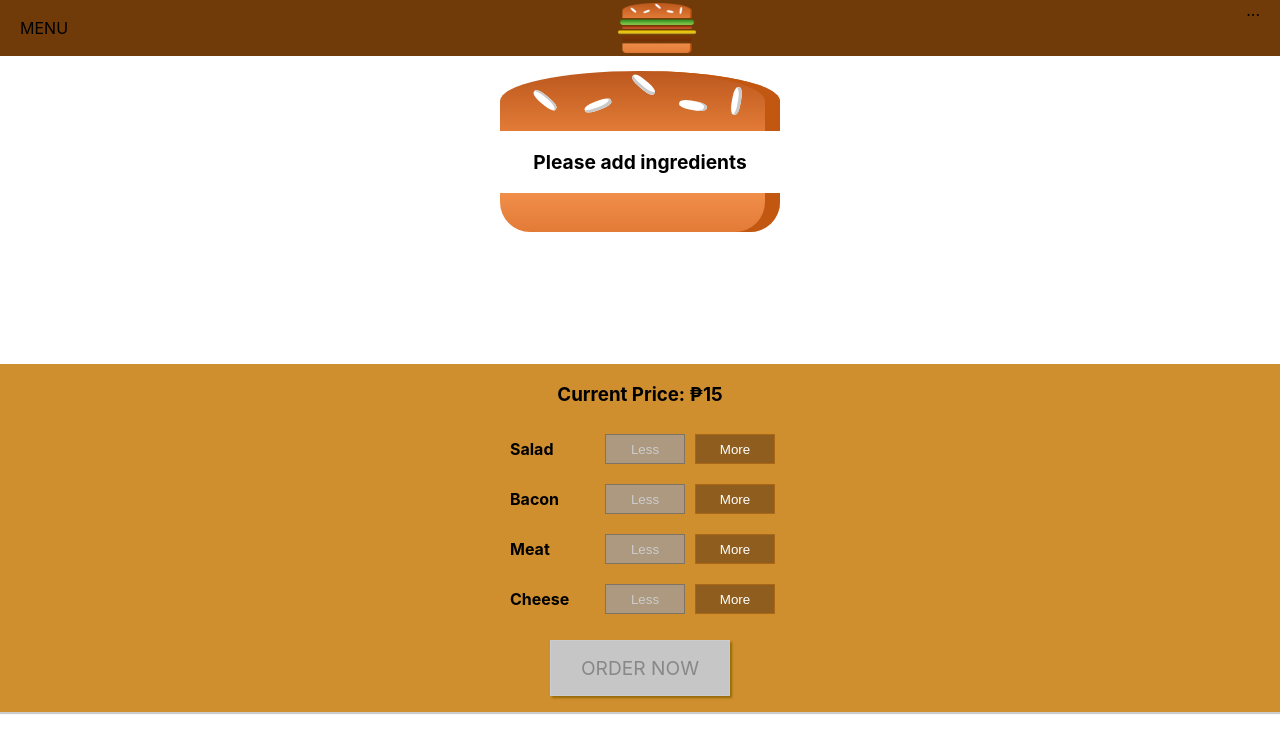
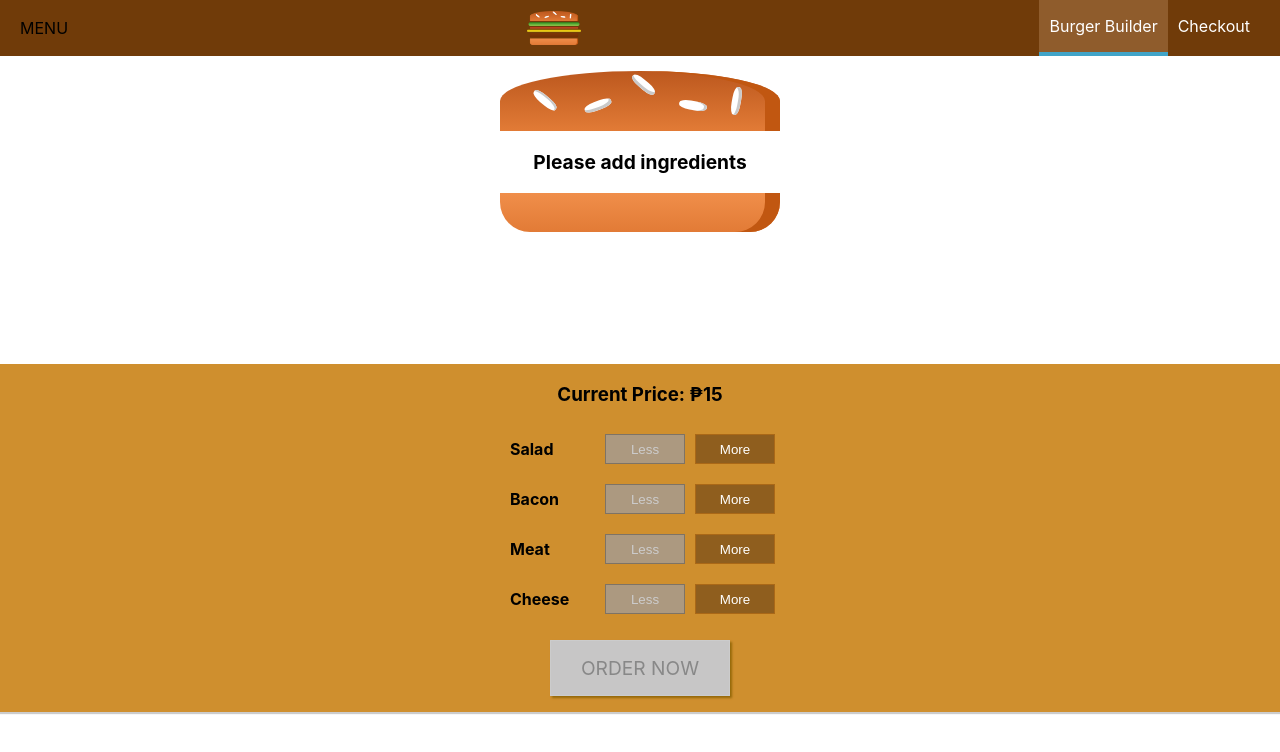
Before and after one commit to patrickDuque/BurgerBuilder, a React (Create React App) app: page / in a window 1280 px wide. Shown: the top 752 px of the page. Built offline with nearby package versions, Linux system fonts and the light colour scheme.

Commit message:
added side drawer for mobile

```diff
--- /dev/null
+++ b/src/components/DrawerToggle.jsx
@@ -0,0 +1,7 @@
+import React from 'react';
+
+export default props => (
+  <div onClick={props.click} id='DrawerToggle'>
+    MENU
+  </div>
+);
--- a/src/components/Layout.jsx
+++ b/src/components/Layout.jsx
@@ -1,12 +1,29 @@
-import React from 'react';
+import React, { useState } from 'react';
 import Aux from '../hoc/Auxilliary';
 import Toolbar from './Toolbar';
+import SideDrawer from './SideDrawer';
 
-export default props => (
+export default props => {
+  const [
+    sideDrawer,
+    setSideDrawer
+  ] = useState(false);
+
+  const closeSideDrawerHandler = () => {
+    setSideDrawer(false);
+  };
+
+  const showSideDrawerHandler = () => {
+    setSideDrawer(true);
+  };
+
+  return (
     <Aux>
       <div id='Layout'>
-      <Toolbar />
+        <Toolbar showSideDrawer={showSideDrawerHandler} open={sideDrawer} />
+        <SideDrawer closeSideDrawer={closeSideDrawerHandler} open={sideDrawer} />
         <main className='Content'>{props.children}</main>
       </div>
     </Aux>
   );
+};
--- a/src/components/Logo.jsx
+++ b/src/components/Logo.jsx
@@ -2,7 +2,7 @@ import React from 'react';
 import Logo from '../assets/images/burger-logo.png';
 
 export default props => (
-  <div id='Logo'>
+  <div id='Logo' style={{ height: props.height }}>
     <img src={Logo} alt='logo' />
   </div>
 );
--- /dev/null
+++ b/src/components/NavItems.jsx
@@ -0,0 +1,16 @@
+import React from 'react';
+
+export default props => {
+  return (
+    <ul id='NavItems'>
+      <li className='NavItem'>
+        <a className='active' href='/'>
+          Burger Builder
+        </a>
+      </li>
+      <li className='NavItem'>
+        <a href='/'>Checkout</a>
+      </li>
+    </ul>
+  );
+};
--- /dev/null
+++ b/src/components/SideDrawer.jsx
@@ -0,0 +1,25 @@
+import React from 'react';
+import Logo from './Logo';
+import NavItems from './NavItems';
+import BackDrop from './UI/Backdrop';
+import Aux from '../hoc/Auxilliary';
+
+export default props => {
+  let attachedClasses = 'Close';
+
+  if (props.open) {
+    attachedClasses = 'Open';
+  }
+
+  return (
+    <Aux>
+      <BackDrop show={props.open} remove={props.closeSideDrawer} />
+      <div id='SideDrawer' className={attachedClasses}>
+        <Logo height='11%' />
+        <nav>
+          <NavItems />
+        </nav>
+      </div>
+    </Aux>
+  );
+};
--- a/src/components/Toolbar.jsx
+++ b/src/components/Toolbar.jsx
@@ -1,10 +1,14 @@
 import React from 'react';
 import Logo from './Logo';
+import NavItems from './NavItems';
+import DrawerToggle from './DrawerToggle';
 
 export default props => (
   <header id='Toolbar'>
-    <div>MENU</div>
-    <Logo />
-    <nav>...</nav>
+    <DrawerToggle click={props.showSideDrawer} />
+    <Logo height='90%' />
+    <nav className='Desktop'>
+      <NavItems />
+    </nav>
   </header>
 );
--- a/src/scss/App.scss
+++ b/src/scss/App.scss
@@ -9,3 +9,5 @@
 @import './CustomButton.scss';
 @import './Toolbar.scss';
 @import './Logo.scss';
+@import './NavItems.scss';
+@import './SideDrawer.scss';
--- a/src/scss/Logo.scss
+++ b/src/scss/Logo.scss
@@ -1,6 +1,7 @@
 #Logo {
   box-sizing: border-box;
-  height: 90%;
+  height: 100%;
+  padding: 8px;
 
   img {
     height: 100%;
--- /dev/null
+++ b/src/scss/NavItems.scss
@@ -0,0 +1,60 @@
+#NavItems {
+  margin: 0;
+  padding: 0;
+  list-style: none;
+  display: flex;
+  align-items: center;
+  height: 100%;
+
+  .NavItem {
+    margin: 0;
+    box-sizing: border-box;
+    display: flex;
+    height: 100%;
+    width: auto;
+    align-items: center;
+
+    a {
+      color: white;
+      text-decoration: none;
+      height: 100%;
+      padding: 16px 10px;
+      border-bottom: 4px solid transparent;
+      box-sizing: border-box;
+      display: block;
+    }
+
+    a:hover,
+    a:active,
+    a.active {
+      background-color: #8f5c2c;
+      border-bottom: 4px solid #40a4c8;
+      color: white;
+    }
+  }
+}
+
+@media (max-width: 500px) {
+  #NavItems {
+    flex-flow: column;
+
+    .NavItem {
+      margin: 10px 0;
+      display: block;
+      width: 100%;
+
+      a {
+        color: #8f5c2c;
+        width: 100%;
+      }
+
+      a:hover,
+      a:active,
+      a.active {
+        border-bottom: none;
+        background-color: white;
+        color: #40a4c8;
+      }
+    }
+  }
+}
--- /dev/null
+++ b/src/scss/SideDrawer.scss
@@ -0,0 +1,27 @@
+#SideDrawer {
+  position: fixed;
+  width: 280px;
+  max-width: 70%;
+  height: 100%;
+  left: 0;
+  top: 0;
+  z-index: 200;
+  background-color: white;
+  padding: 32px 16px;
+  box-sizing: border-box;
+  transition: transform 0.3s ease-out;
+}
+
+.Open {
+  transform: translateX(0);
+}
+
+.Close {
+  transform: translateX(-100%);
+}
+
+@media (min-width: 500px) {
+  #SideDrawer {
+    display: none;
+  }
+}
--- a/src/scss/Toolbar.scss
+++ b/src/scss/Toolbar.scss
@@ -14,6 +14,13 @@
 
   nav {
     height: 100%;
-
   }
 }
+
+@media (max-width: 499px) {
+  #Toolbar {
+    .Desktop {
+      display: none;
+    }
+  }
+}
```
Lines whose indentation alone changed are shown as unchanged.
